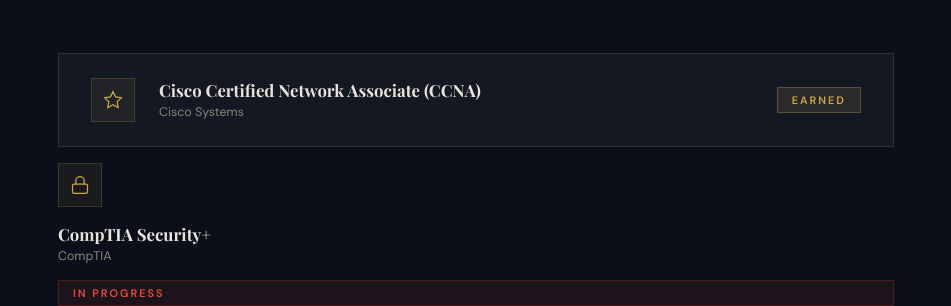
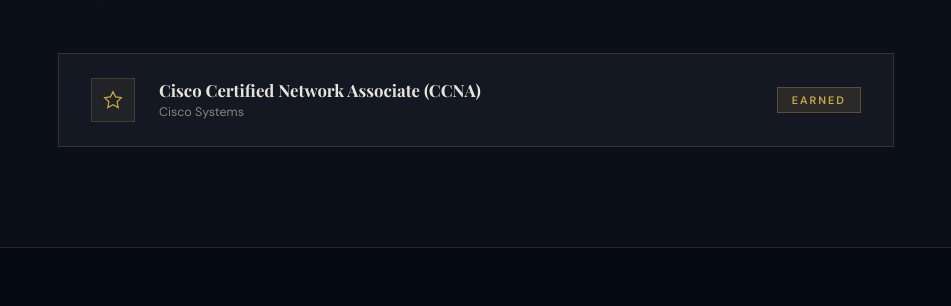
Before and after one commit to Ninazu00/aca-cloud-resume, a plain HTML site: page frontend/index.html in a window 1280 px wide. Shown: the part 4348-4654 px from the top of the page, without its empty margins (164-1115 px from the left). Drawn offline with nearby package versions, Linux system fonts and the light colour scheme; no server answers; a web font is replaced by a local one.

Commit message:
Remove in-progress certification details from the certifications section

```diff
--- a/frontend/index.html
+++ b/frontend/index.html
@@ -236,15 +236,6 @@
         </div>
         <div class="cert-badge earned">Earned</div>
       </div>
-        <div class="cert-icon">
-          <svg width="20" height="20" fill="none" stroke="currentColor" stroke-width="1.5" viewBox="0 0 24 24"><rect x="3" y="11" width="18" height="11" rx="2"/><path d="M7 11V7a5 5 0 0 1 10 0v4"/></svg>
-        </div>
-        <div class="cert-info">
-          <div class="cert-name">CompTIA Security+</div>
-          <div class="cert-org">CompTIA</div>
-        </div>
-        <div class="cert-badge progress">In Progress</div>
-      </div>
     </div>
   </div>
 </section>
```
